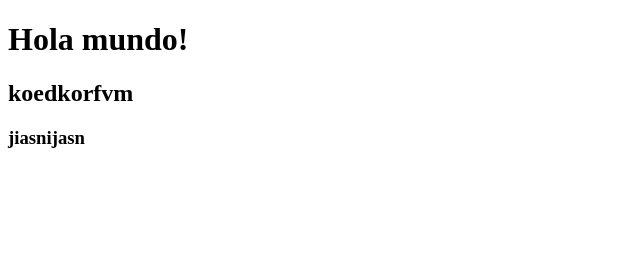
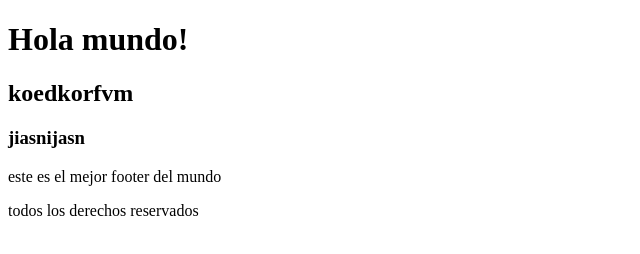
Before and after one commit to NachoPeerez/coder, a plain HTML site: page index.html in a window 1280 px wide. Shown: the whole page, without its empty margins (0-640 px from the left). Drawn offline with Linux system fonts and the light colour scheme.

Commit message:
desarrollamos un footer

```diff
--- a/index.html
+++ b/index.html
@@ -9,5 +9,11 @@
     <h1>Hola mundo!</h1>
     <h2>koedkorfvm</h2>
     <h3>jiasnijasn</h3>
+
+
+    <footer>
+        <p>este es el mejor footer del mundo</p>
+        <p>todos los derechos reservados</p>
+    </footer>
 </body>
 </html>
```
